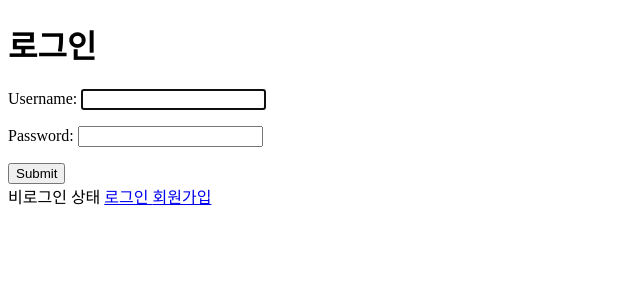
After one commit to Likelion-at-SMWU-12th/HongSangHee, a Django app: page /accounts/login/ in a window 1280 px wide. The commit adds this page. Shown: the top 300 px of the page, without its empty margins (0-640 px from the left). Run offline with Django 5.2, Linux system fonts and the light colour scheme.

Commit message:
로그인 및 로그아웃

```diff
--- a/week06/accounts/urls.py
+++ b/week06/accounts/urls.py
@@ -1,8 +1,12 @@
 from django.urls import path
-from .views import signup_view
+from .views import signup_view, login_view, logout_view
 
 app_name = 'accounts'
 
 urlpatterns = [
     path('signup/', signup_view, name = 'signup'),
+    path('login/', login_view, name = 'login'),
+    path('logout/', logout_view, name = 'logout'),
+
+
 ]
--- a/week06/accounts/views.py
+++ b/week06/accounts/views.py
@@ -19,3 +19,23 @@ def signup_view(request):
             return redirect('index')
         else:
             return redirect('accounts:signup')
+
+def login_view(request):
+    # GET 요청 - 로그인 HTML 응답
+    if request.method == "GET":
+        return render(request, 'accounts/login.html', {'form': AuthenticationForm()})
+    # POST 요청
+    else:
+        form = AuthenticationForm(request, request.POST)
+        if form.is_valid():
+            login(request, form.user_cache)
+
+            return redirect('index')
+        else:
+            return render(request, 'accounts/login.html', {'form':form})
+
+def logout_view(request):
+
+    if request.user.is_authenticated:
+        logout(request)
+    return redirect('index')
--- /dev/null
+++ b/week06/myinsta/templates/accounts/login.html
@@ -0,0 +1,13 @@
+{%extends 'base.html'%}
+<!---->
+
+{%block title%} 로그인{%endblock%} {%block content%}
+<h1>로그인</h1>
+<form action="" method="POST" enctype="multipart/form-data">
+  {%csrf_token%}
+  <div>{{form.as_p}}</div>
+  <div>
+    <input type="submit"/>
+  </div>
+</form>
+{%endblock%}
--- a/week06/myinsta/templates/base.html
+++ b/week06/myinsta/templates/base.html
@@ -6,9 +6,17 @@
     <title>{% block title %}{% endblock %} Page | 멋스타그램</title>
 </head>
 <body>
+    <div>{% block content %} {% endblock %}</div>
     <div>
-        {% block content %}
-        {% endblock %}
+        {%if request.user.is_authenticated%}
+        <span> 로그인 상태: {{request.user.username}}</span>
+        <a href="{%url 'accounts:logout'%}">로그아웃 </a>
+        {%else%}
+        <span> 비로그인 상태 </span>
+        <a href="{%url 'accounts:login'%}">로그인 </a>
+        <a href="{%url 'accounts:signup'%}">회원가입</a>
+
+        {% endif %}
     </div>
 </body>
 </html>
```
